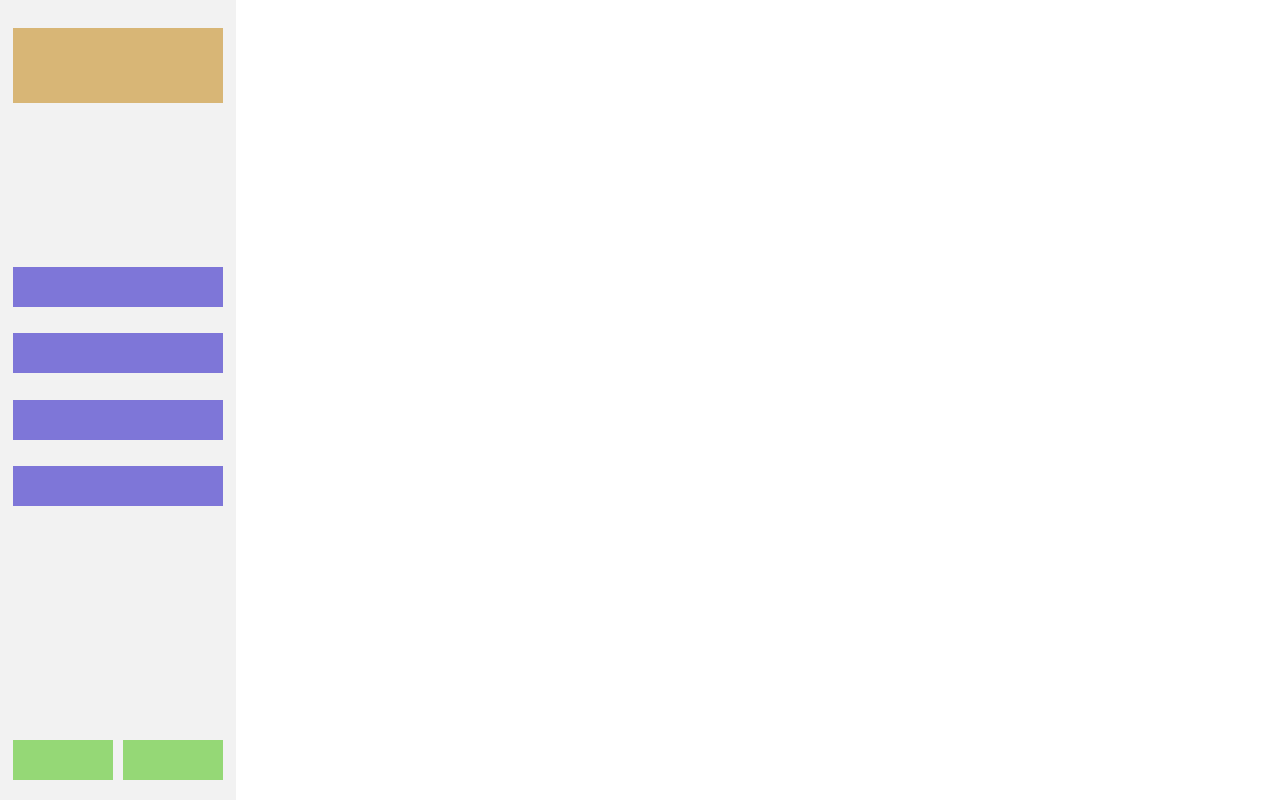
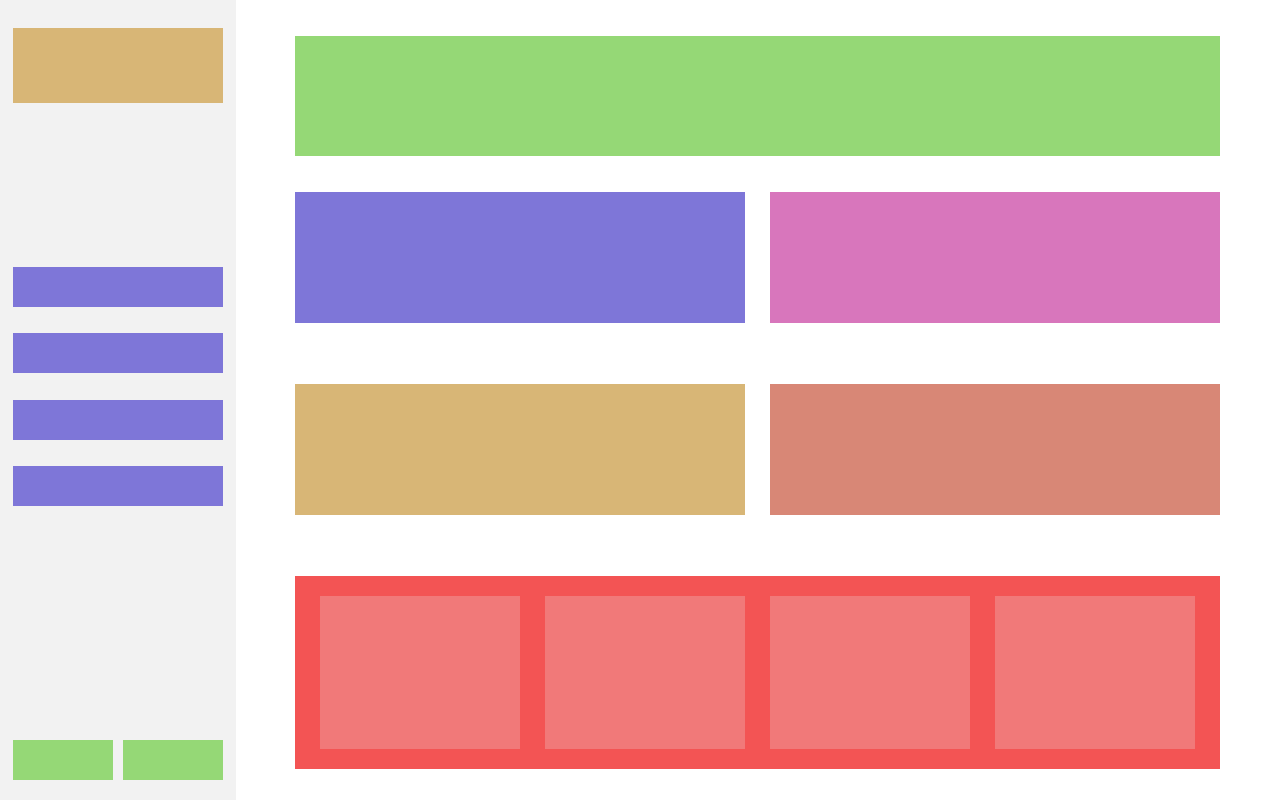
Before and after one commit to rethink-guilherme/desafio-flexbox, a plain HTML site: page index.html in a window 1280 px wide. Drawn offline with Linux system fonts and the light colour scheme.

Commit message:
Conclusao do desafio

```diff
--- a/index.html
+++ b/index.html
@@ -32,8 +32,32 @@
             </section>
 
         </section>
+        <!-- Para Filipe: Estou com dificuldade em nomear as classes mantendo um padrão-->
+        <section class="container-content">
+            <section class="container-wrapper-header">
+                <div class="container-inner-header"></div>
+            </section>
 
-        <section class="container-content">
+            <section class="container-wrapper-inside1">
+                <div class="inside1-left-content"></div>
+                <div class="inside1-right-content"></div>
+            </section>
+
+            <section class="container-wrapper-inside2">
+                <div class="inside2-left-content"></div>
+                <div class="inside2-right-content"></div>
+
+            </section>
+
+            <section class="container-wrapper-footer">
+                <section class="container-inner-footer">
+                    <div class="footer-first-content"></div>
+                    <div class="footer-second-content"></div>
+                    <div class="footer-third-content"></div>
+                    <div class="footer-fourth-content"></div>
+
+                </section>
+            <section>
 
         </section>
     </section>
--- a/style.css
+++ b/style.css
@@ -1,15 +1,15 @@
 
 body {
     font-family: "Inter", sans-serif;
+    width: 100%;
     height: 100%;
-    width: 100%;
   }
 
   /* MAIN CONTAINER */
 .container-main{
   display: flex;
+  width: 100%;
   height: 100%;
-  width: 100%;
   background-color: white;
 }
 /* SIDEBAR */
@@ -23,15 +23,15 @@ body {
 /* SIDEBAR TOP */
 .container-top-wrapper{
   display: flex;
+  width: 100%;
   height: 33.3vh;
-  width: 100%;
   justify-content: center;
   align-items:flex-start ;
 }
 .container-top-inner{
   width: 210px;
   height: 75px;
-  background-color: rgb(216, 182, 118);
+  background-color: #D8B676;
   margin-top: 28px;
 }
 
@@ -39,8 +39,8 @@ body {
 .container-mid-wrapper{
   display: flex;
   flex-wrap: wrap;
+  width: 100%;
   height: 33.3vh;
-  width: 100%;
   justify-content: center;
   align-items:flex-start ;
 }
@@ -68,8 +68,8 @@ body {
 /* SIDEBAR BOTTOM */
 .container-bottom-wrapper{
   display: flex;
+  width: 100%;
   height: 33.3vh;
-  width: 100%;
   flex-wrap: nowrap;
   justify-content: center;
   align-items: flex-end ;
@@ -94,3 +94,100 @@ body {
   height: 100vh;
   background-color:#FFFF ;
 }
+/* CONTENT HEADER */
+.container-wrapper-header{
+  display: flex;
+  width: 100%;
+  height: 24vh;
+  justify-content: center;
+  align-items: center;
+}
+.container-inner-header{
+  width: 925px;
+  height: 120px;
+  background-color: #95D876;
+}
+/* CONTENT INSIDE */
+  /* inside1 */
+.container-wrapper-inside1{
+  display: flex;
+  width: 100%;
+  height: 24vh;
+  justify-content: center;
+  align-items: flex-start;
+}
+.inside1-left-content{
+  width: 450px;
+  height: 131px;
+  background-color: #7E76D8;
+}
+.inside1-right-content{
+  width: 450px;
+  height: 131px;
+  background-color: #D876BC;
+  margin-left: 25px;
+}
+
+  /* inside2 */
+.container-wrapper-inside2{
+  display: flex;
+  width: 100%;
+  height: 24vh;
+  justify-content: center;
+  align-items: flex-start;
+}
+.inside2-left-content{
+  width: 450px;
+  height: 131px;
+  background-color: #D8B676;
+}
+.inside2-right-content{
+  width: 450px;
+  height: 131px;
+  background-color: #D88776;
+  margin-left: 25px;
+}
+
+/* CONTENT FOOTER */
+.container-wrapper-footer{
+  display: flex;
+  width: 100%;
+  height: 28vh;
+  justify-content: center;
+  align-items: flex-start;
+}
+.container-inner-footer{
+  display: flex;
+  width: 925px;
+  height: 193px;
+  background-color: #F35454;
+}
+  /* footer content */
+.footer-first-content{
+  width: 200px;
+  height: 153px;
+  background-color: rgba(236, 205, 205, 0.3);
+  margin-left: 25px;
+  margin-top: 20px;
+}
+.footer-second-content{
+  width: 200px;
+  height: 153px;
+  background-color: rgba(236, 205, 205, 0.3);
+  margin-left: 25px;
+  margin-top: 20px;
+}
+.footer-third-content{
+  width: 200px;
+  height: 153px;
+  background-color: rgba(236, 205, 205, 0.3);
+  margin-left: 25px;
+  margin-top: 20px;
+}
+.footer-fourth-content{
+  width: 200px;
+  height: 153px;
+  background-color: rgba(236, 205, 205, 0.3);
+  margin-left: 25px;
+  margin-top: 20px;
+}
```
